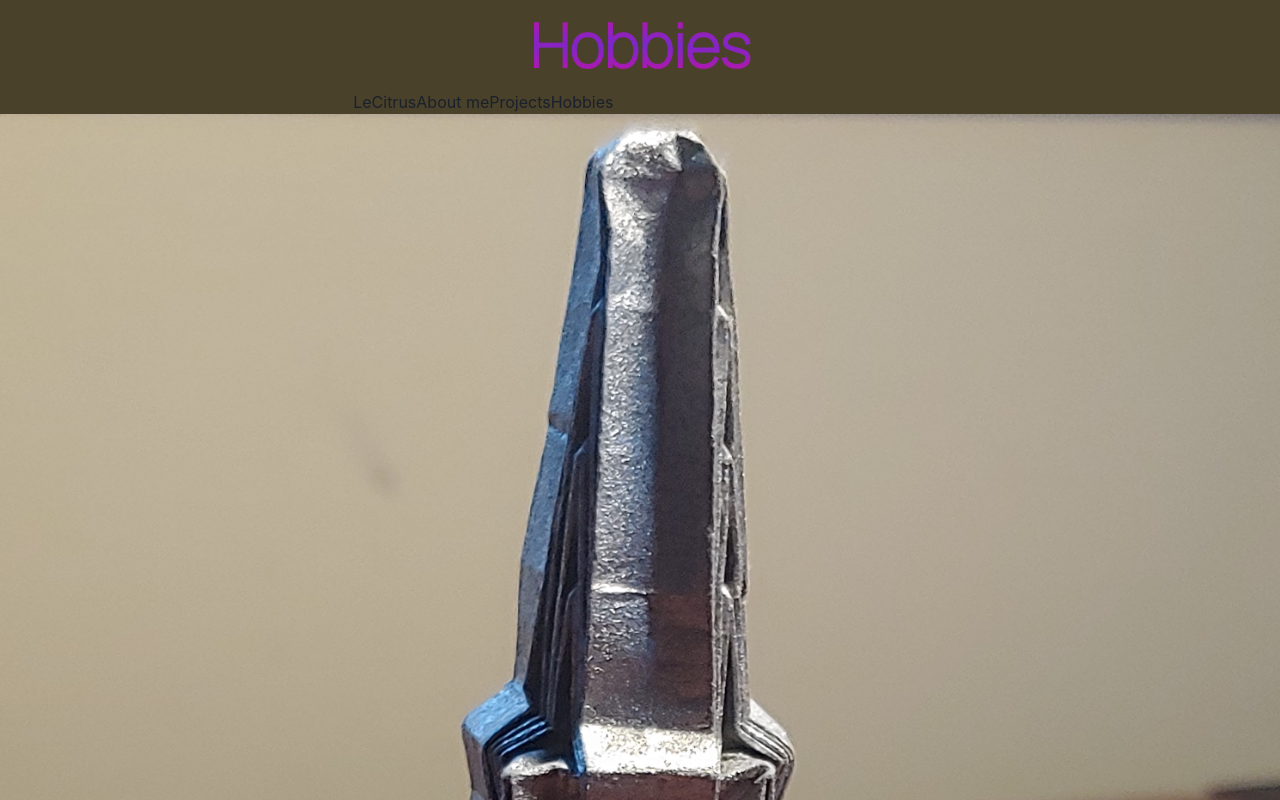
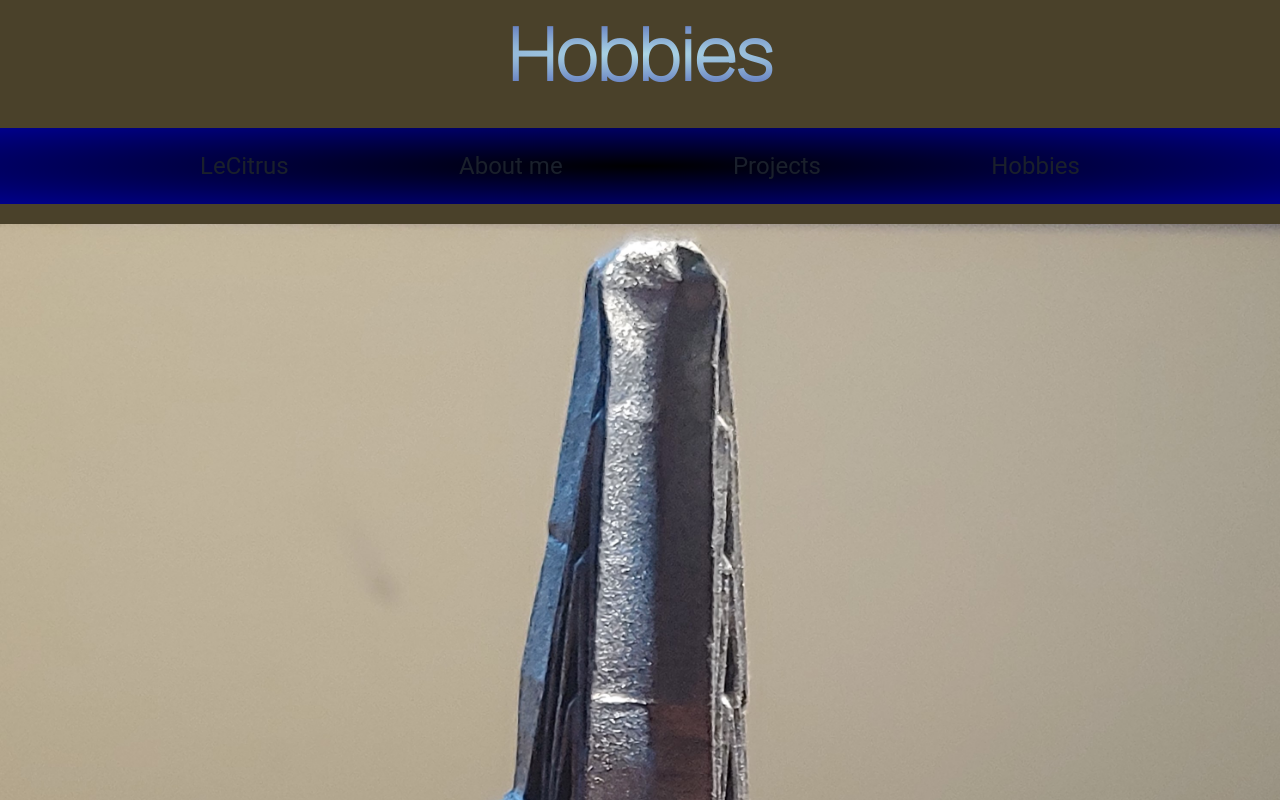
Before and after one commit to LeCitrus/LeCitrus.github.io, a React (Create React App) app: page /hobbies in a window 1280 px wide. Shown: the top 800 px of the page. Built offline with nearby package versions, Linux system fonts and the light colour scheme.

Commit message:
navbar UI

```diff
--- a/src/Theme.ts
+++ b/src/Theme.ts
@@ -13,13 +13,17 @@ const config = {
 /* https://github.com/chakra-ui/chakra-ui/discussions/5048 */
 const theme = extendTheme({
     config,
-
     colors: {
         dark: dark,
         light: light,
         white: "#FFFFFF",
     },
-
+    fonts: {
+        body:"'Roboto', sans-serif",
+    },
+    fontSizes: {
+        xs: "0.75rem",
+    },
     styles: {
         global: (props)  => ({
             body: {
--- a/src/components/Navbar.tsx
+++ b/src/components/Navbar.tsx
@@ -1,16 +1,18 @@
-import {Container, Link} from '@chakra-ui/react';
+import {Box, Link, Center} from '@chakra-ui/react';
 import {Link as ReachLink} from 'react-router-dom';
 
 /* https://react-bootstrap.github.io/components/navbar/ */
 const NavBar = () => {
 
   return (
-      <Container>
+    <Center>
+      <Box bgGradient='radial(#000000, #00008B)' width="100%" fontSize="2xl" px={200} py={5} my={5}  display="flex" justifyContent="space-between">
         <Link as={ReachLink} to="/">LeCitrus</Link>
         <Link as={ReachLink} to="/about-me">About me</Link>
         <Link as={ReachLink} to="/projects">Projects</Link>
         <Link as={ReachLink} to="/hobbies">Hobbies</Link>
-      </Container>
+      </Box>
+    </Center>
   );
 }
 
--- /dev/null
+++ b/src/components/header.tsx
@@ -0,0 +1,16 @@
+import {Text} from "@chakra-ui/react";
+
+
+const Header = ({
+    title,
+}) => {
+    return (
+        <Text bgGradient='radial(#ADD8E6, #00008B)'
+        bgClip='text'
+        fontSize='7xl'
+        fontWeight='extrabold'>
+        {title}
+      </Text>
+    );
+};
+export default Header;
--- a/src/pages/about-me.tsx
+++ b/src/pages/about-me.tsx
@@ -1,19 +1,22 @@
 import NavBar from "../components/NavBar";
-import {Text} from "@chakra-ui/react";
+import Header from "../components/header";
+import {Box, Center, Text} from "@chakra-ui/react";
 
 const About = () => {
   return (
   <div>
     <div className="App">
-    <Text bgGradient='radial(#7928CA, #FF0080)'
-        bgClip='text'
-        fontSize='6xl'
-        fontWeight='extrabold'>
-        About me
-    </Text>
+      <Header title="About me"/>
     </div>
     <div>
       <NavBar/>
+    </div>
+    <div>
+      <Center>
+        <Box borderRadius='lg' bg="black" w='200px' h='200px' alignItems='center' display='flex'>
+          <Text>I am in 3rd year Specialization CS</Text>
+        </Box>
+      </Center>
     </div>
   </div>
   );
--- a/src/pages/hobbies.tsx
+++ b/src/pages/hobbies.tsx
@@ -2,18 +2,13 @@ import NavBar from '../components/NavBar';
 import Eiffel from '../images/eiffel.jpg';
 import Spring from '../images/spring.jpg';
 import Echidna from '../images/echidna.jpg';
-import {Text} from "@chakra-ui/react";
+import Header from '../components/header';
 
 const Hobbies = () => {
     return (
     <div>
       <div className="App">
-        <Text bgGradient='radial(#7928CA, #FF0080)'
-          bgClip='text'
-          fontSize='6xl'
-          fontWeight='extrabold'>
-          Hobbies
-      </Text>
+        <Header title="Hobbies"/>
       </div>
       <div>
         <NavBar/>
--- a/src/pages/home.tsx
+++ b/src/pages/home.tsx
@@ -1,5 +1,6 @@
 import NavBar from '../components/NavBar';
-import {Button, useColorMode, ColorModeScript, useTheme, Text, Link} from "@chakra-ui/react";
+import {Button, useColorMode, ColorModeScript, useTheme, Link} from "@chakra-ui/react";
+import Header from '../components/header';
 
 const Home = () => {
 
@@ -9,17 +10,12 @@ const Home = () => {
     return (
     <div>
     <div className="App">
-      <Text bgGradient='radial(#7928CA, #FF0080)'
-        bgClip='text'
-        fontSize='6xl'
-        fontWeight='extrabold'>
-        Curtis Kan
-      </Text>
-      <Link href="https://github.com/LeCitrus">Github</Link>
+      <Header title="Curtis Kan"/>
     </div>
     <div className="Navbar">
       <NavBar/>
     </div>
+    <Link href="https://github.com/LeCitrus">Github</Link>
     <ColorModeScript initialColorMode={theme.config.initialColorMode} />
     <Button onClick={toggleColorMode}>
       {colorMode === "light" ? "Whimsical" : "Silliness"}
--- a/src/pages/projects.tsx
+++ b/src/pages/projects.tsx
@@ -1,16 +1,11 @@
 import NavBar from "../components/NavBar";
-import {Text} from "@chakra-ui/react";
+import Header from "../components/header";
 
 const Projects = () => {
   return (
   <div>
     <div className="App">
-    <Text bgGradient='radial(#7928CA, #FF0080)'
-        bgClip='text'
-        fontSize='6xl'
-        fontWeight='extrabold'>
-        Projects
-      </Text>
+      <Header title="Projects"/>
     </div>
     <div>
       <NavBar/>
```
